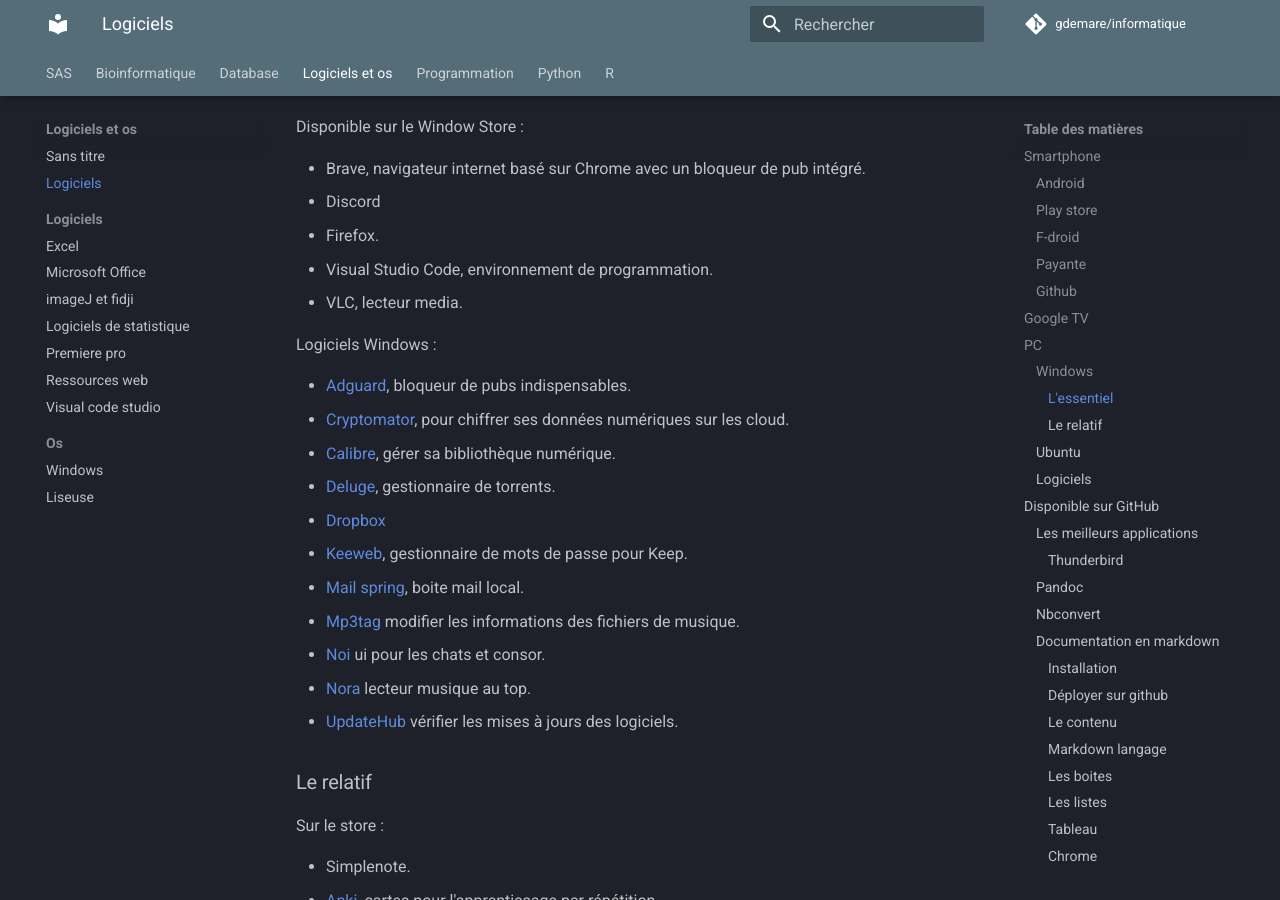
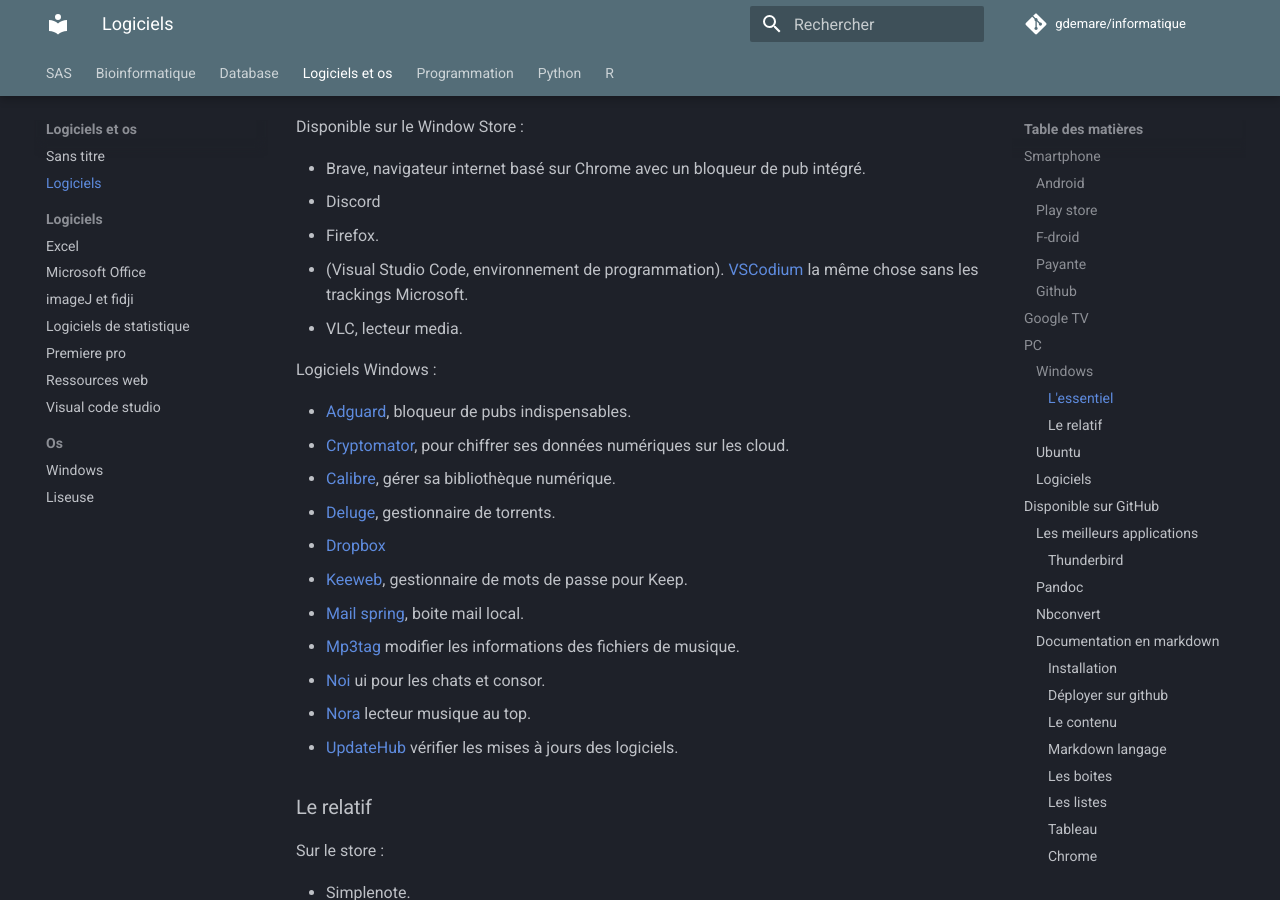
Before and after one commit to gdemare/Informatique, an MkDocs documentation site: the page built from docs/logiciels et os/logiciels.md, in a window 1280 px wide and 900 px high, scrolled down 1789 px. Built offline with MkDocs 1.6.1 and Material for MkDocs 9.7.7, drawn with Linux system fonts in a browser that asks for light colours; comment, search, counter and statistics services are not loaded.

Commit message:
Update logiciels.md

```diff
--- a/docs/logiciels et os/logiciels.md
+++ b/docs/logiciels et os/logiciels.md
@@ -51,7 +51,7 @@
 * Brave, navigateur internet basé sur Chrome avec un bloqueur de pub intégré.
 * Discord
 * Firefox.
-* Visual Studio Code, environnement de programmation.
+* (Visual Studio Code, environnement de programmation). [VSCodium](https://vscodium.com/) la même chose sans les trackings Microsoft.
 * VLC, lecteur media.
 
 Logiciels Windows :
```
